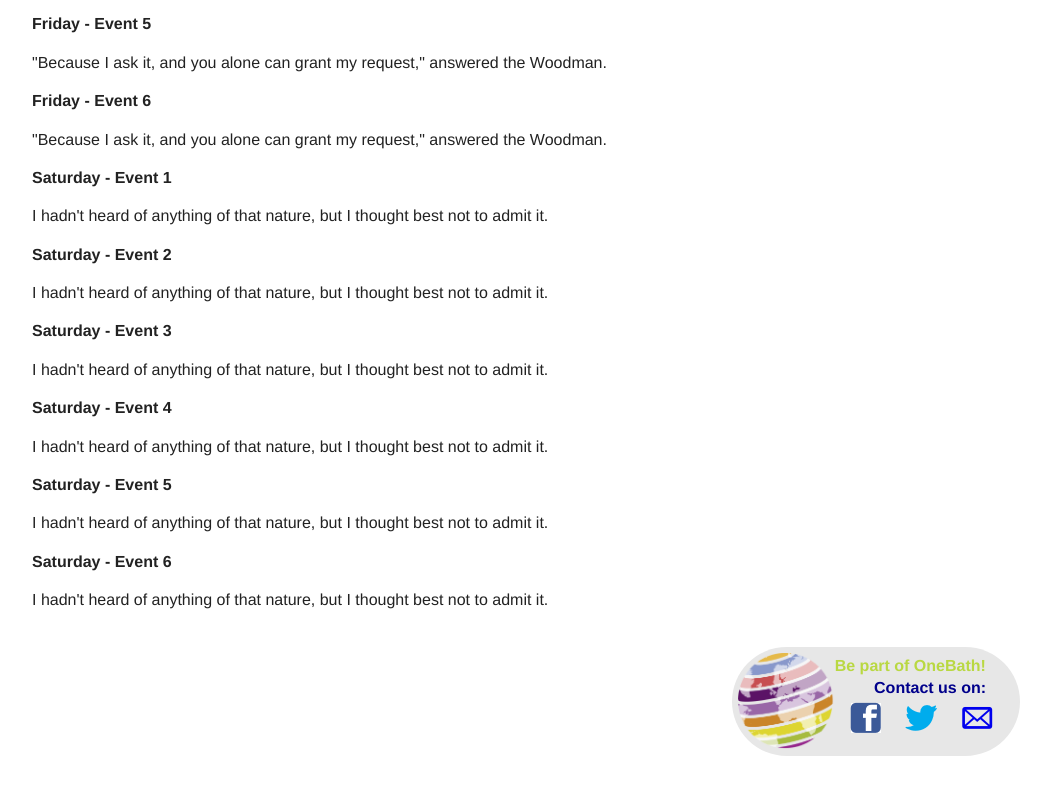
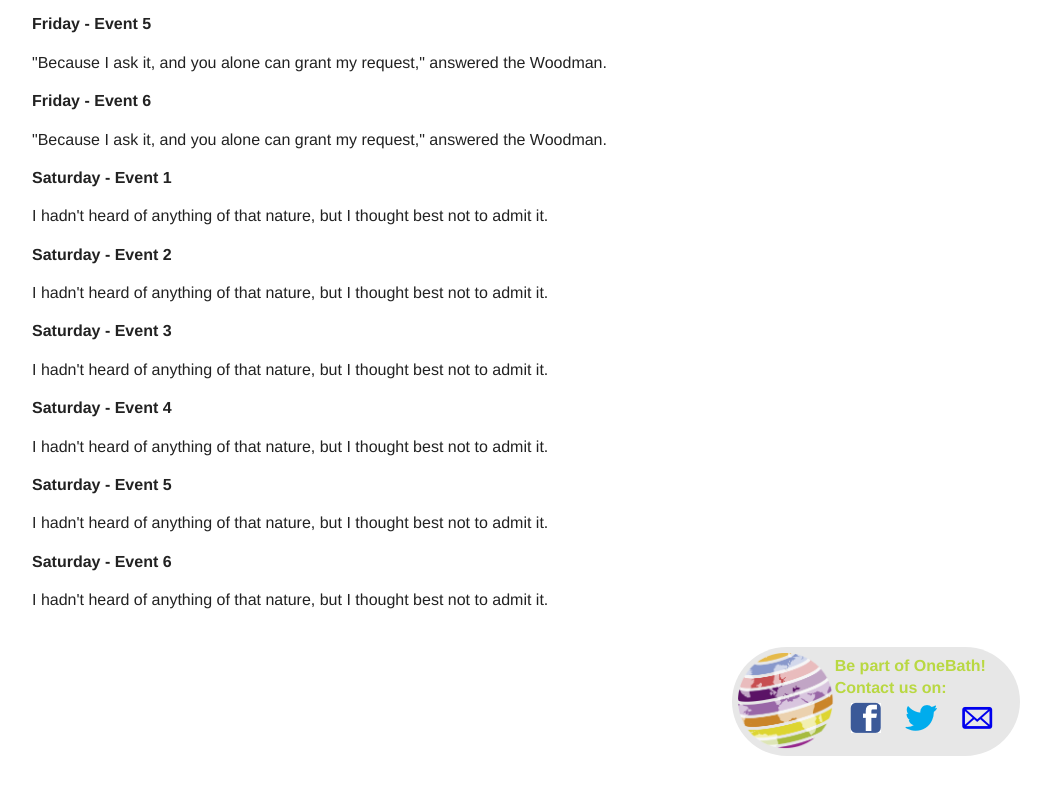
Before and after one commit to deiga/onebath, a plain HTML site: page index.html in a window 1280 px wide. Shown: the part 3506-4300 px from the top of the page, without its empty margins (114-1165 px from the left). Drawn offline with nearby package versions, Linux system fonts and the light colour scheme.

Commit message:
REFACTORED: to strong

```diff
--- a/index.html
+++ b/index.html
@@ -277,7 +277,7 @@
 
       <div class="social">
         <strong>Be part of OneBath!</strong>
-        <p>Contact us on:</p>
+        <strong>Contact us on:</strong>
         <nav>
           <a class="icon-facebook" href="www.facebook.com"></a>
           <a class="icon-twitter-2" href="www.twitter.com"></a>
```
